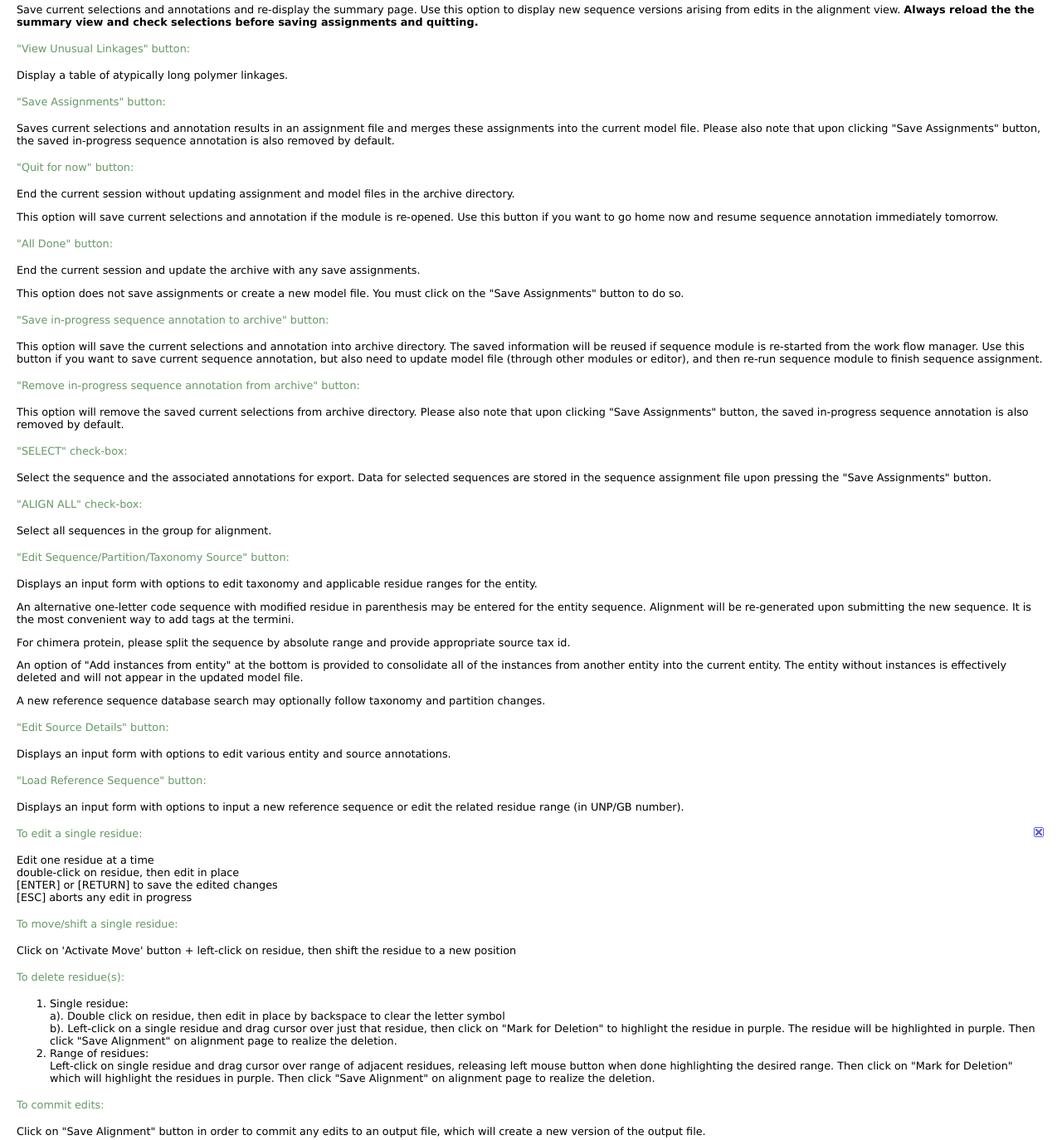
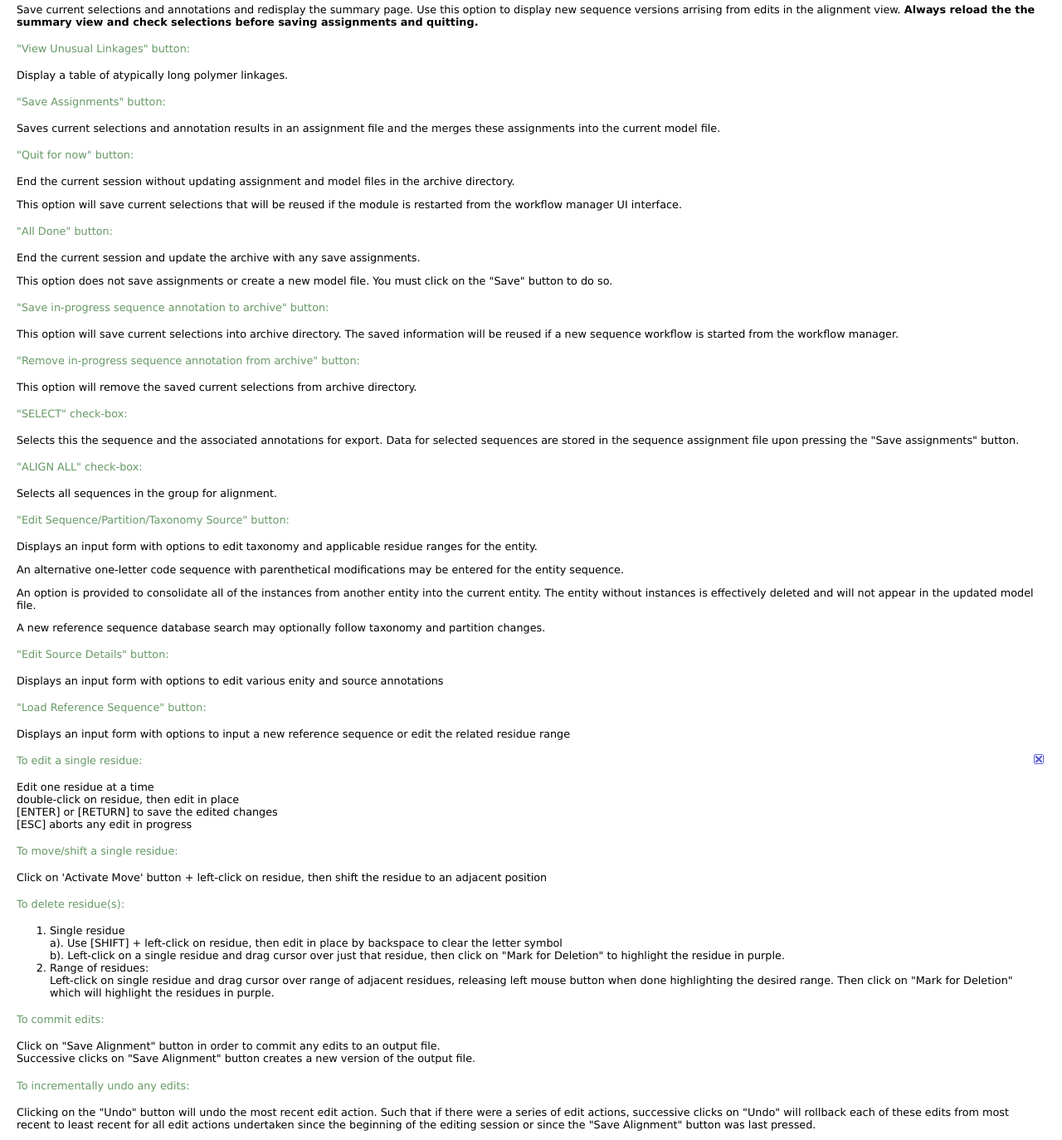
Before and after one commit to wwPDB/onedep-webfe_seqmodule, a plain HTML site: page help.html in a window 1280 px wide. Shown: the part 146-1520 px from the top of the page at 83% size. Drawn offline with Linux system fonts and the light colour scheme; files that its build step writes are made by us from their sources.

Commit message:
Update from rb200

```diff
--- a/help.html
+++ b/help.html
@@ -29,7 +29,7 @@
 
         <div id="reload">
             <h4>"Re-load Summary" button:</h4>
-            <p>Save current selections and annotations and re-display the summary page. Use this option to display new sequence versions arising
+            <p>Save current selections and annotations and redisplay the summary page.  Use this option to display new sequence versions arrising
                from edits in the alignment view.
                  <b>Always reload the the summary view and check selections before saving assignments and quitting.</b> </p>
         </div>
@@ -41,66 +41,60 @@
 
         <div id="save">
           <h4>"Save Assignments" button:</h4>
-          <p>Saves current selections and annotation results in an assignment file and merges these assignments into the current model file. Please
-             also note that upon clicking "Save Assignments" button, the saved in-progress sequence annotation is also removed by default.</p>
+          <p>Saves current selections and annotation results in an assignment file and the merges these assignments into the current model file.</p>
 	</div>
 
 	<div>
           <h4>"Quit for now" button:</h4>
           <p>End the current session without updating assignment and model files in the archive directory. </p>
-          <p>This option will save current selections and annotation if the module is re-opened. Use this button if you want to go home now
-             and resume sequence annotation immediately tomorrow.</p>
+	  <p>This option will save current selections that will be reused if the module is restarted from the workflow manager UI interface.</p>
 	</div>
 
 	<div>
 	  <h4>"All Done" button:</h4>
           <p>End the current session and update the archive with any save assignments.</p>
-	  <p>This option does not save assignments or create a new model file. You must click on the "Save Assignments" button to do so.</p>
+	  <p>This option does not save assignments or create a new model file. You must click on the "Save" button to do so.</p>
 	</div>
 
 	<div>
           <h4>"Save in-progress sequence annotation to archive" button:</h4>
-          <p>This option will save the current selections and annotation into archive directory. The saved information will be reused if
-             sequence module is re-started from the work flow manager. Use this button if you want to save current sequence annotation, but
-             also need to update model file (through other modules or editor), and then re-run sequence module to finish sequence assignment.</p>
+	  <p>This option will save current selections into archive directory. The saved information will be reused if a new sequence workflow is started from the workflow manager.</p>
 	</div>
 
 	<div>
           <h4>"Remove in-progress sequence annotation from archive" button:</h4>
-          <p>This option will remove the saved current selections from archive directory. Please also note that upon clicking
-             "Save Assignments" button, the saved in-progress sequence annotation is also removed by default.</p>
+	  <p>This option will remove the saved current selections from archive directory.</p>
 	</div>
 
     	<div id="select">
             <h4>"SELECT" check-box:</h4>
-            <p>Select the sequence and the associated annotations for export. Data for selected sequences are stored in the sequence
-               assignment file upon pressing the "Save Assignments" button.</p>
+            <p>Selects this the sequence and the associated annotations for export.  Data for selected sequences are stored in the
+               sequence assignment file  upon pressing the "Save assignments" button.</p>
         </div>
 
 	<div id="alignall">
           <h4>"ALIGN ALL" check-box:</h4>
-          <p> Select all sequences in the group for alignment.</p>
+          <p> Selects all sequences in the group for alignment.</p>
         </div>
 
     	<div id="tax">
             <h4>"Edit Sequence/Partition/Taxonomy Source" button:</h4>
             <p>Displays an input form with options to edit taxonomy and applicable residue ranges for the entity.</p>
-            <p>An alternative one-letter code sequence with modified residue in parenthesis may be entered for the entity sequence.
-               Alignment will be re-generated upon submitting the new sequence. It is the most convenient way to add tags at the termini.</p>
-            <p>For chimera protein, please split the sequence by absolute range and provide appropriate source tax id.</p>
-            <p>An option of "Add instances from entity" at the bottom is provided to consolidate all of the instances from another entity
-               into the current entity. The entity without instances is effectively deleted and will not appear in the updated model file.</p>
+            <p>An alternative one-letter code sequence with parenthetical modifications may be entered for the entity sequence.  </p>
+            <p>An option is provided to consolidate all of the instances from another entity into the current entity.
+                The entity without instances is effectively deleted and will not appear in the updated model file.  </p>
+
 	    <p>A new reference sequence database search may optionally follow taxonomy and partition changes.</p>
         </div>
 
     	<div id="edentity">
             <h4>"Edit Source Details" button:</h4>
-            <p>Displays an input form with options to edit various entity and source annotations.</p>
+            <p>Displays an input form with options to edit various enity and source annotations</p>
         </div>
 
     	<div id="loadref">
             <h4>"Load Reference Sequence" button:</h4>
-            <p>Displays an input form with options to input a new reference sequence or edit the related residue range (in UNP/GB number).</p>
+            <p>Displays an input form with options to input a new reference sequence or edit the related residue range</p>
         </div>
 
 	<!--
@@ -115,7 +109,6 @@
             results by ascending/descending order of values in the given column.</p>
         </div>
 	-->
-        </div>
 
 	<div id="alignment">
     	  <div class="fltrgt">
@@ -130,25 +123,22 @@
         </div>
 	<div id="moveresidue">
             <h4>To move/shift a single residue:</h4>
-            Click on 'Activate Move' button + left-click on residue, then shift the residue to a new position<br />
+            Click on 'Activate Move' button + left-click on residue, then shift the residue to an adjacent position<br />
         </div>
 
         <div id="deleteresidue">
         	<h4>To delete residue(s):</h4>
-            <ol><li>Single residue:<br />
-                     a). Double click on residue, then edit in place by backspace to clear the letter symbol<br />
-                     b). Left-click on a single residue and drag cursor over just that residue, then click on "Mark for Deletion" to
-                         highlight the residue in purple. The residue will be highlighted in purple. Then click "Save Alignment" on
-                         alignment page to realize the deletion.</li>
-                <li>Range of residues:<br />
-                        Left-click on single residue and drag cursor over range of adjacent residues, releasing left mouse button
-                        when done highlighting the desired range. Then click on "Mark for Deletion" which will highlight the residues in purple.
-                        Then click "Save Alignment" on alignment page to realize the deletion.</li>
-            </ol>
+            <ol><li>Single residue<br />
+				a). Use [SHIFT] + left-click on residue, then edit in place by backspace to clear the letter symbol<br />
+				b). Left-click on a single residue and drag cursor over just that residue, then click on "Mark for Deletion" to  highlight the residue in purple.</li>
+			<li>Range of residues:<br />
+			Left-click on single residue and drag cursor over range of adjacent residues, releasing left mouse button when done highlighting the desired range. Then click on "Mark for Deletion" which will highlight the residues in purple.</li>
+			</ol>
         </div>
         <div id="commitedits">
         	<h4>To commit edits:</h4>
-            <p>Click on "Save Alignment" button in order to commit any edits to an output file, which will create a new version of the output file.</p>
+            <p>Click on "Save Alignment" button in order to commit any edits to an output file.<br />
+			Successive clicks on "Save Alignment" button creates a new version of the output file.</p>
         </div>
         <div id="undoedits">
                 <h4>To incrementally undo any edits:</h4>
```
Also changed, not shown: alignment_template.html (+2 -9 lines).
